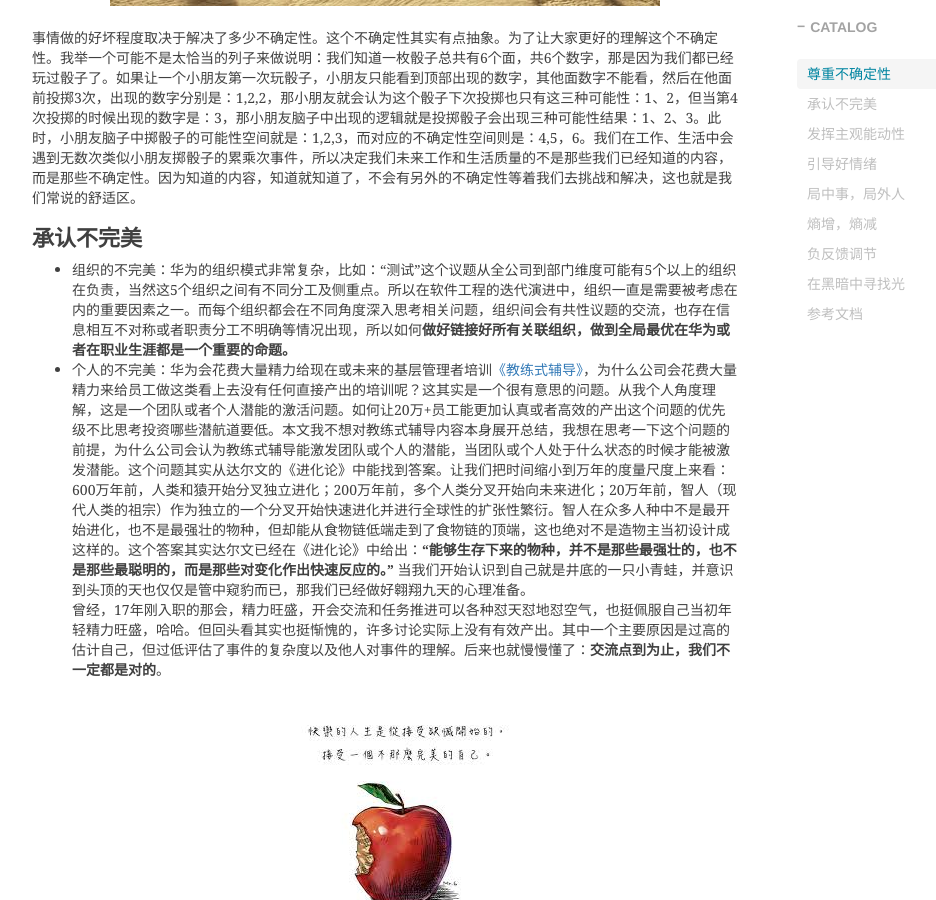
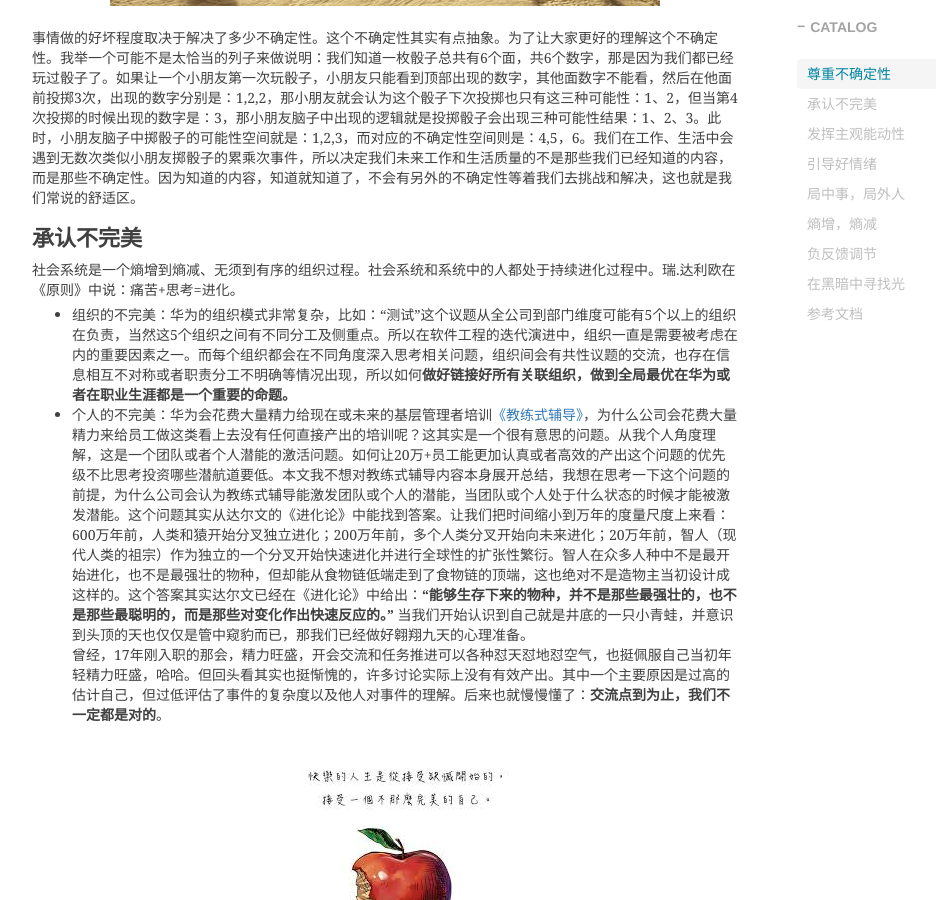
Before and after one commit to shihai1991/shihai1991.github.io, a Jekyll site: the page built from _posts/2023-10-30-在菊厂八年的那些人那些事.md, in a window 1280 px wide and 900 px high, scrolled down 1637 px. Shown: the whole window, without its empty margins (233-1169 px from the left). Built offline with Jekyll 4.4.1, drawn with Linux system fonts in a browser that asks for light colours; nearby versions of some CDN libraries; comment, search, counter and statistics services are not loaded.

Commit message:
Update 2023-10-30-在菊厂八年的那些人那些事.md

```diff
--- a/_posts/2023-10-30-在菊厂八年的那些人那些事.md
+++ b/_posts/2023-10-30-在菊厂八年的那些人那些事.md
@@ -24,6 +24,7 @@ time: '2023.10.30 12:27:00'
 事情做的好坏程度取决于解决了多少不确定性。这个不确定性其实有点抽象。为了让大家更好的理解这个不确定性。我举一个可能不是太恰当的列子来做说明：我们知道一枚骰子总共有6个面，共6个数字，那是因为我们都已经玩过骰子了。如果让一个小朋友第一次玩骰子，小朋友只能看到顶部出现的数字，其他面数字不能看，然后在他面前投掷3次，出现的数字分别是：1,2,2，那小朋友就会认为这个骰子下次投掷也只有这三种可能性：1、2，但当第4次投掷的时候出现的数字是：3，那小朋友脑子中出现的逻辑就是投掷骰子会出现三种可能性结果：1、2、3。此时，小朋友脑子中掷骰子的可能性空间就是：1,2,3，而对应的不确定性空间则是：4,5，6。我们在工作、生活中会遇到无数次类似小朋友掷骰子的累乘次事件，所以决定我们未来工作和生活质量的不是那些我们已经知道的内容，而是那些不确定性。因为知道的内容，知道就知道了，不会有另外的不确定性等着我们去挑战和解决，这也就是我们常说的舒适区。
 
 # 承认不完美
+社会系统是一个熵增到熵减、无须到有序的组织过程。社会系统和系统中的人都处于持续进化过程中。瑞.达利欧在《原则》中说：痛苦+思考=进化。
 - 组织的不完美：华为的组织模式非常复杂，比如：“测试”这个议题从全公司到部门维度可能有5个以上的组织在负责，当然这5个组织之间有不同分工及侧重点。所以在软件工程的迭代演进中，组织一直是需要被考虑在内的重要因素之一。而每个组织都会在不同角度深入思考相关问题，组织间会有共性议题的交流，也存在信息相互不对称或者职责分工不明确等情况出现，所以如何**做好链接好所有关联组织，做到全局最优在华为或者在职业生涯都是一个重要的命题。**
 - 个人的不完美：华为会花费大量精力给现在或未来的基层管理者培训[《教练式辅导》](https://shihai1991.github.io/books/2022/08/21/%E6%95%99%E7%BB%83%E5%BC%8F%E8%BE%85%E5%AF%BC/)，为什么公司会花费大量精力来给员工做这类看上去没有任何直接产出的培训呢？这其实是一个很有意思的问题。从我个人角度理解，这是一个团队或者个人潜能的激活问题。如何让20万+员工能更加认真或者高效的产出这个问题的优先级不比思考投资哪些潜航道要低。本文我不想对教练式辅导内容本身展开总结，我想在思考一下这个问题的前提，为什么公司会认为教练式辅导能激发团队或个人的潜能，当团队或个人处于什么状态的时候才能被激发潜能。这个问题其实从达尔文的《进化论》中能找到答案。让我们把时间缩小到万年的度量尺度上来看：600万年前，人类和猿开始分叉独立进化；200万年前，多个人类分叉开始向未来进化；20万年前，智人（现代人类的祖宗）作为独立的一个分叉开始快速进化并进行全球性的扩张性繁衍。智人在众多人种中不是最开始进化，也不是最强壮的物种，但却能从食物链低端走到了食物链的顶端，这也绝对不是造物主当初设计成这样的。这个答案其实达尔文已经在《进化论》中给出：**“能够生存下来的物种，并不是那些最强壮的，也不是那些最聪明的，而是那些对变化作出快速反应的。”** 当我们开始认识到自己就是井底的一只小青蛙，并意识到头顶的天也仅仅是管中窥豹而已，那我们已经做好翱翔九天的心理准备。
 曾经，17年刚入职的那会，精力旺盛，开会交流和任务推进可以各种怼天怼地怼空气，也挺佩服自己当初年轻精力旺盛，哈哈。但回头看其实也挺惭愧的，许多讨论实际上没有有效产出。其中一个主要原因是过高的估计自己，但过低评估了事件的复杂度以及他人对事件的理解。后来也就慢慢懂了：**交流点到为止，我们不一定都是对的**。
```
